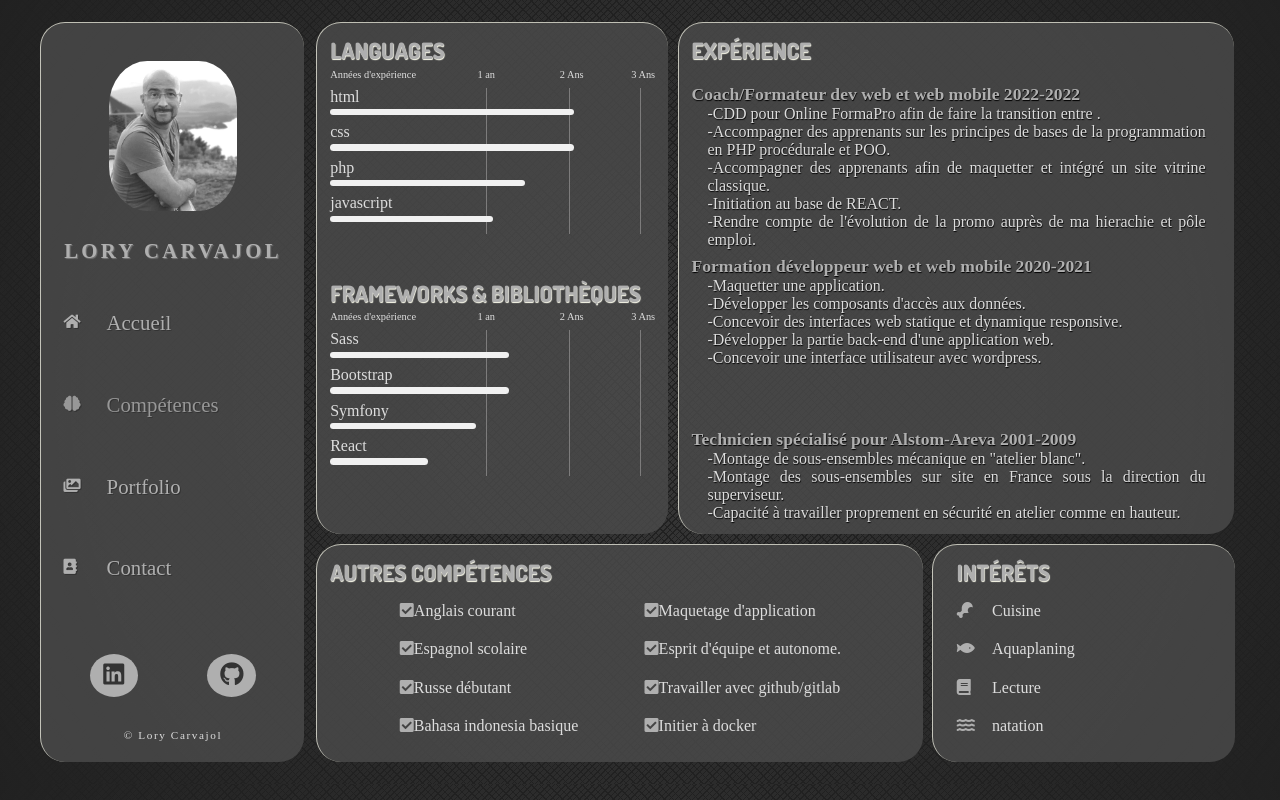
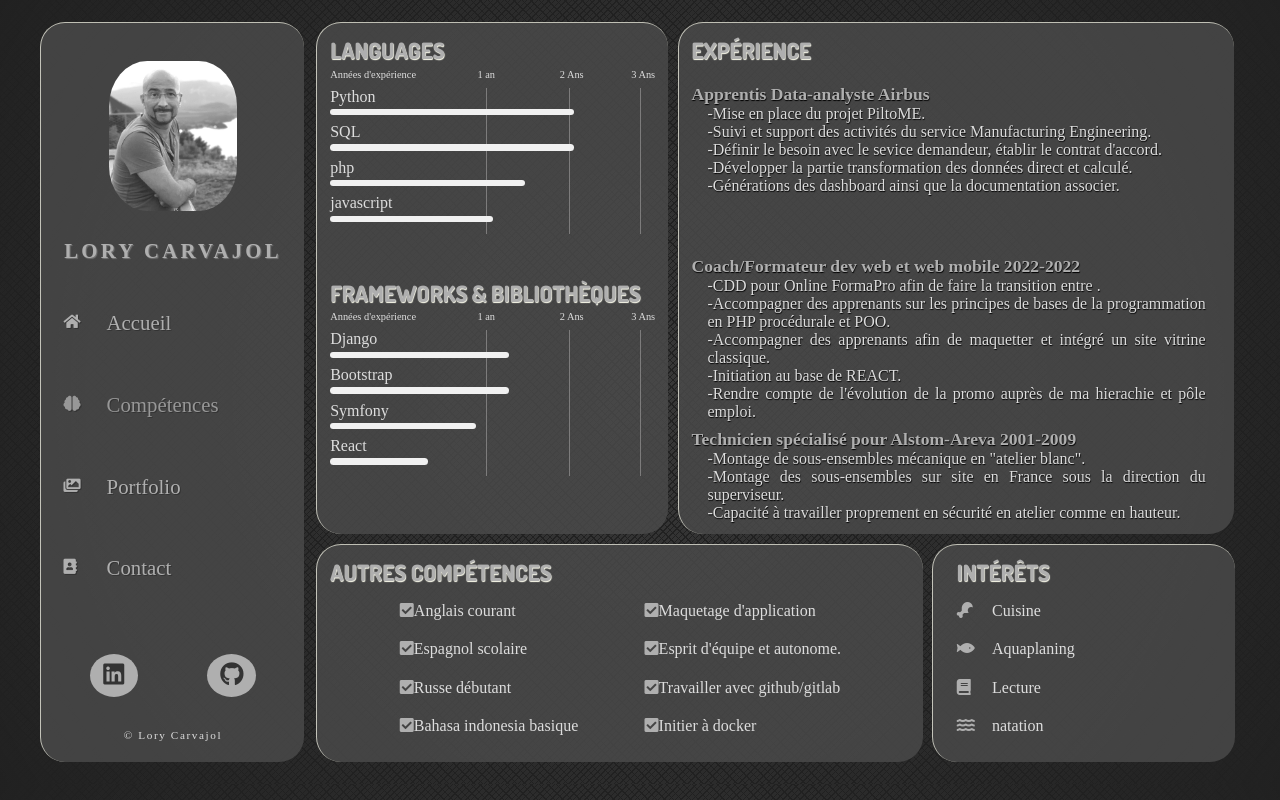
Before and after one commit to maclory73/cv-modern, a React (Create React App) app: page /competences in a window 1280 px wide. Built offline with nearby package versions, Linux system fonts and the light colour scheme; a web font is replaced by a local one.

Commit message:
Maj expé

```diff
--- a/src/components/Knowledges/Experiences.js
+++ b/src/components/Knowledges/Experiences.js
@@ -5,6 +5,25 @@ const Experiences = () => {
         <div className="experience">
            <h3>Expérience</h3>
            <div className="exp-1">
+           <h4>Apprentis Data-analyste Airbus </h4>
+
+               <p>
+                    -Mise en place du projet PiltoME.
+               </p>
+               <p>
+                    -Suivi et support des activités du service Manufacturing Engineering.
+               </p>
+               <p>
+                   -Définir le besoin avec le sevice demandeur, établir le contrat d'accord.
+               </p>
+               <p>
+                   -Développer la partie transformation des données direct et calculé.
+               </p>
+               <p>
+                   -Générations des dashboard ainsi que la documentation associer.
+               </p>
+           </div>
+           <div className="exp-2">
            <h4>Coach/Formateur dev web et web mobile 2022-2022</h4>
 
                <p>
@@ -24,25 +43,7 @@ const Experiences = () => {
                </p>
 
            </div>
-           <div className="exp-2">
-           <h4>Formation développeur web et web mobile 2020-2021</h4>
 
-               <p>
-                -Maquetter une application.
-               </p>
-               <p>
-                   -Développer les composants d'accès aux données.
-               </p>
-               <p>
-                   -Concevoir des interfaces web statique et dynamique responsive.
-               </p>
-               <p>
-                   -Développer la partie back-end d'une application web.
-               </p>
-               <p>
-                   -Concevoir une interface utilisateur avec wordpress.
-               </p>
-           </div>
            <div className="exp-3">
                <h4>Technicien spécialisé pour Alstom-Areva 2001-2009</h4>
 
--- a/src/components/Knowledges/Languages.js
+++ b/src/components/Knowledges/Languages.js
@@ -4,13 +4,13 @@ import ProgressBar from './ProgressBar';
 class Languages extends Component {
     state = {
         languages: [
-            {id: 1, value: "html", xp:1.5},
-            {id: 2, value: "css", xp:1.5},
+            {id: 1, value: "Python", xp:1.5},
+            {id: 2, value: "SQL", xp:1.5},
             {id: 3, value: "php", xp:1.2},
             {id: 4, value: "javascript", xp:1}
         ],
         frameworks: [
-            {id: 1, value: "Sass", xp:1.1},
+            {id: 1, value: "Django", xp:1.1},
             {id: 2, value: "Bootstrap", xp:1.1},
             {id: 3, value: "Symfony", xp:0.9},
             {id: 4, value: "React", xp:0.6}
```
